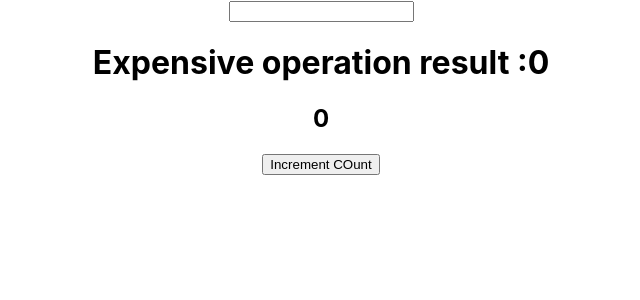
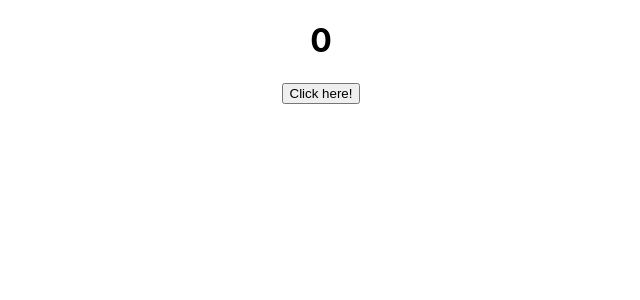
Before and after one commit to Ssharma0355/hooks-revision, a React (Create React App) app: page / in a window 1280 px wide. Shown: the top 300 px of the page, without its empty margins (319-959 px from the left). Built offline with nearby package versions, Linux system fonts and the light colour scheme.

Commit message:
useRef-example1

```diff
--- a/src/App.js
+++ b/src/App.js
@@ -7,6 +7,7 @@ import Counter1 from './components/UseReducer/Counter1';
 import Calculation from './components/UseMemo/Calculation';
 import Calling from './components/UseCallback/Calling';
 import ExpensiveCalculation from './components/UseCallbackSecondExample/ExpensiveCalculation';
+import CounterandRef from './components/UseRef/CounterandRef';
 
 function App() {
   return (
@@ -33,7 +34,10 @@ function App() {
       {/* <Calling /> */}
 
       {/* useCallback 2nd example of expensive operation */}
-      <ExpensiveCalculation />
+      {/* <ExpensiveCalculation /> */}
+
+      {/* useRef  */}
+      <CounterandRef />
 
     </div>
   );
--- /dev/null
+++ b/src/components/UseRef/CounterandRef.js
@@ -0,0 +1,22 @@
+import React, { useRef, useState } from 'react'
+
+function CounterandRef() {
+    const [count, setCount] = useState(0);
+    const val = useRef(0);
+    function handleClick(){
+        // let val = 0;
+        val.current= val.current+1;
+        console.log("Val : ", val.current);
+        setCount(count+1);
+    }
+  return (
+    <div>
+        <h1>{count}</h1>
+        <button onClick={handleClick}>Click here!</button>
+
+
+    </div>
+  )
+}
+
+export default CounterandRef
```
